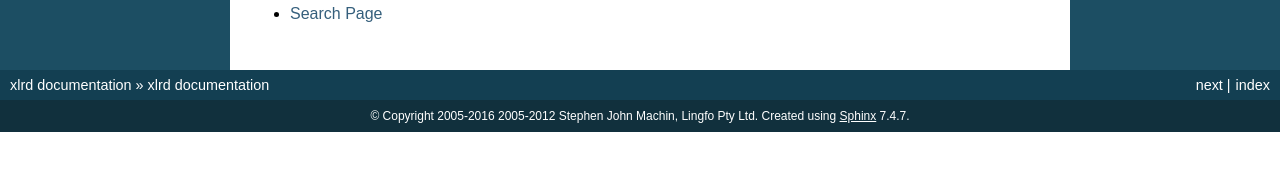
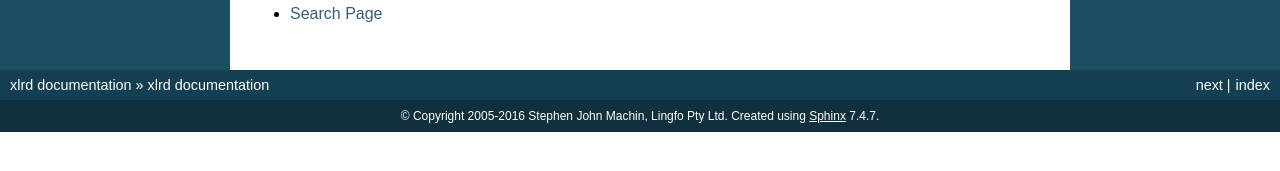
Before and after one commit to python-excel/xlrd, a Sphinx documentation site: the page built from docs/index.rst, in a window 1280 px wide. Shown: the part 496-667 px from the top of the page. Built offline with Sphinx 7.4.7, drawn with Linux system fonts in a browser that asks for light colours; the version number could not be read and is left out.

Commit message:
Fix copyright in Sphinx footer.

```diff
--- a/docs/conf.py
+++ b/docs/conf.py
@@ -8,7 +8,7 @@ extensions = ['sphinx.ext.autodoc', 'sphinx.ext.intersphinx']
 source_suffix = '.rst'
 master_doc = 'index'
 project = u'xlrd'
-copyright = '2005-%s 2005-2012 Stephen John Machin, Lingfo Pty Ltd' % datetime.datetime.now().year
+copyright = '2005-%s Stephen John Machin, Lingfo Pty Ltd' % datetime.datetime.now().year
 version = release = pkg_info.version
 exclude_patterns = ['_build']
 pygments_style = 'sphinx'
```
